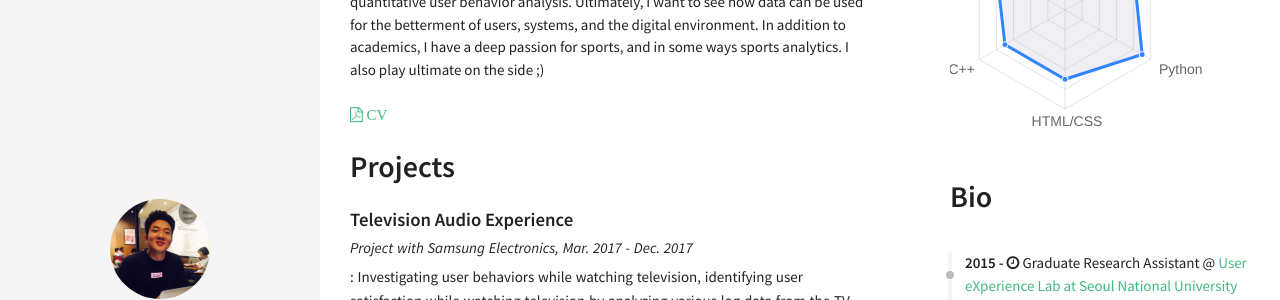
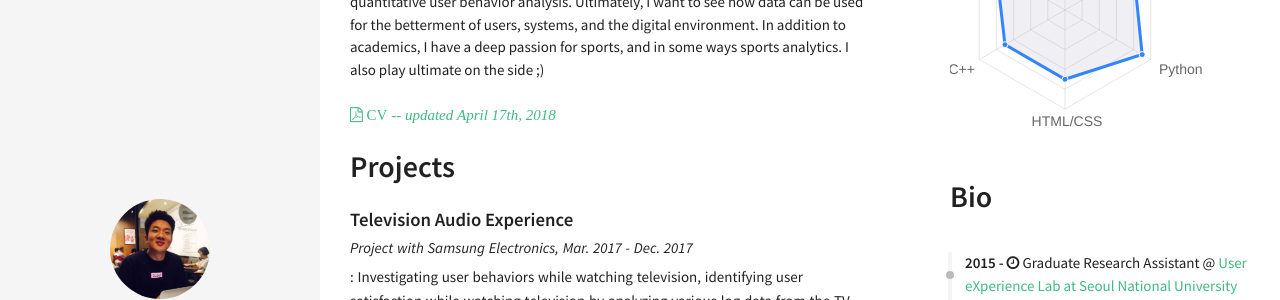
Before and after one commit to minjoonkim/minjoonkim.github.io, a Jekyll site: the page built from resume.html, in a window 1280 px wide. Shown: the part 272-572 px from the top of the page. Built offline with Jekyll 4.4.1, drawn with Linux system fonts in a browser that asks for light colours; nearby versions of some CDN libraries.

Commit message:
pretty links

```diff
--- a/_includes/sections/about.html
+++ b/_includes/sections/about.html
@@ -3,5 +3,5 @@
 <div>
     I am a Ph.D. student at the Seoul National University focusing on Human-Computer Interaction and User Experience. With a computer science background, I have studied a broad range of topics including computational biology, HCI, image processing, and computer vision. My current research and interests lie in data-driven user research. I am intrigued to find novel ways to collect user behavior data, and to discover insightful meanings like quantitative satisfaction detection through quantitative user behavior analysis. Ultimately, I want to see how data can be used for the betterment of users, systems, and the digital environment. In addition to academics, I have a deep passion for sports, and in some ways sports analytics. I also play ultimate on the side ;)
 
-    <br \><br \> <a href="https://www.dropbox.com/s/x39i9fiy8q0bgmd/cv_0417_2018.pdf?dl=0" target="_blank" style="font-weight: 700;"><i class="fa fa-file-pdf-o">  CV</i></a>
+    <br \><br \> <a href="https://www.dropbox.com/s/x39i9fiy8q0bgmd/cv_0417_2018.pdf?dl=0" target="_blank" style="font-weight: 700;"><i class="fa fa-file-pdf-o">  CV <span style="font-style: italic">-- updated April 17th, 2018</span></i></a>
 </div>
--- a/_includes/sections/projects.html
+++ b/_includes/sections/projects.html
@@ -1,11 +1,11 @@
 <h1><span data-i18n="skills.my_skills">Projects</span></h1>
 
 {% for project in site.data.index.projects %}
-    <div class="row">
+    <div class="row" style="margin-bottom: 20px">
             <div class="col">
                 <h4 style="margin: 0">{{ project.name }}</h4>
                 <p style="margin: 0; font-style: italic;">{{ project.det }}</p>
-                <p style="margin: 5px 0 20px 0">{{ project.descr }}</p>
+                <p style="margin: 5px 0 0 0">{{ project.descr }}</p>
 
                 {% if project.github %}
                 <a href="{{ project.github }} "><i class="fa fa-fw fa-github"></i>GitHub</a>
--- a/_includes/sections/publications.html
+++ b/_includes/sections/publications.html
@@ -16,7 +16,7 @@
                 {% endif %}
 
                 {% if project.url %}
-                <a href="{{ project.url }} "><i class="fa fa-external-link-square"></i>  [URL]</a>
+                <a href="{{ project.url }} " target="_blank"><i class="fa fa-external-link-square"></i>  [URL]</a>
                 {% endif %}
             </div>
     </div>
```
